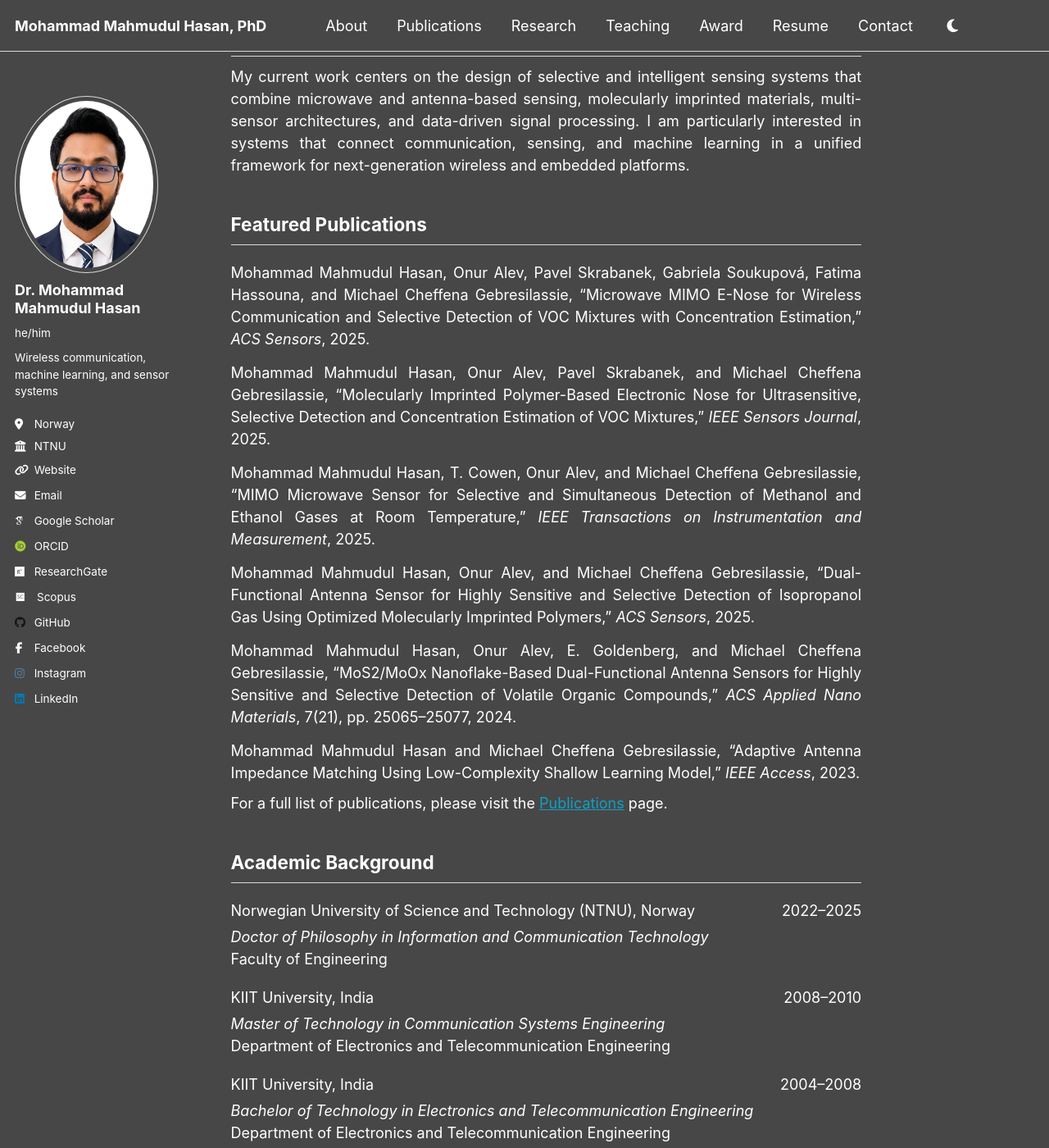
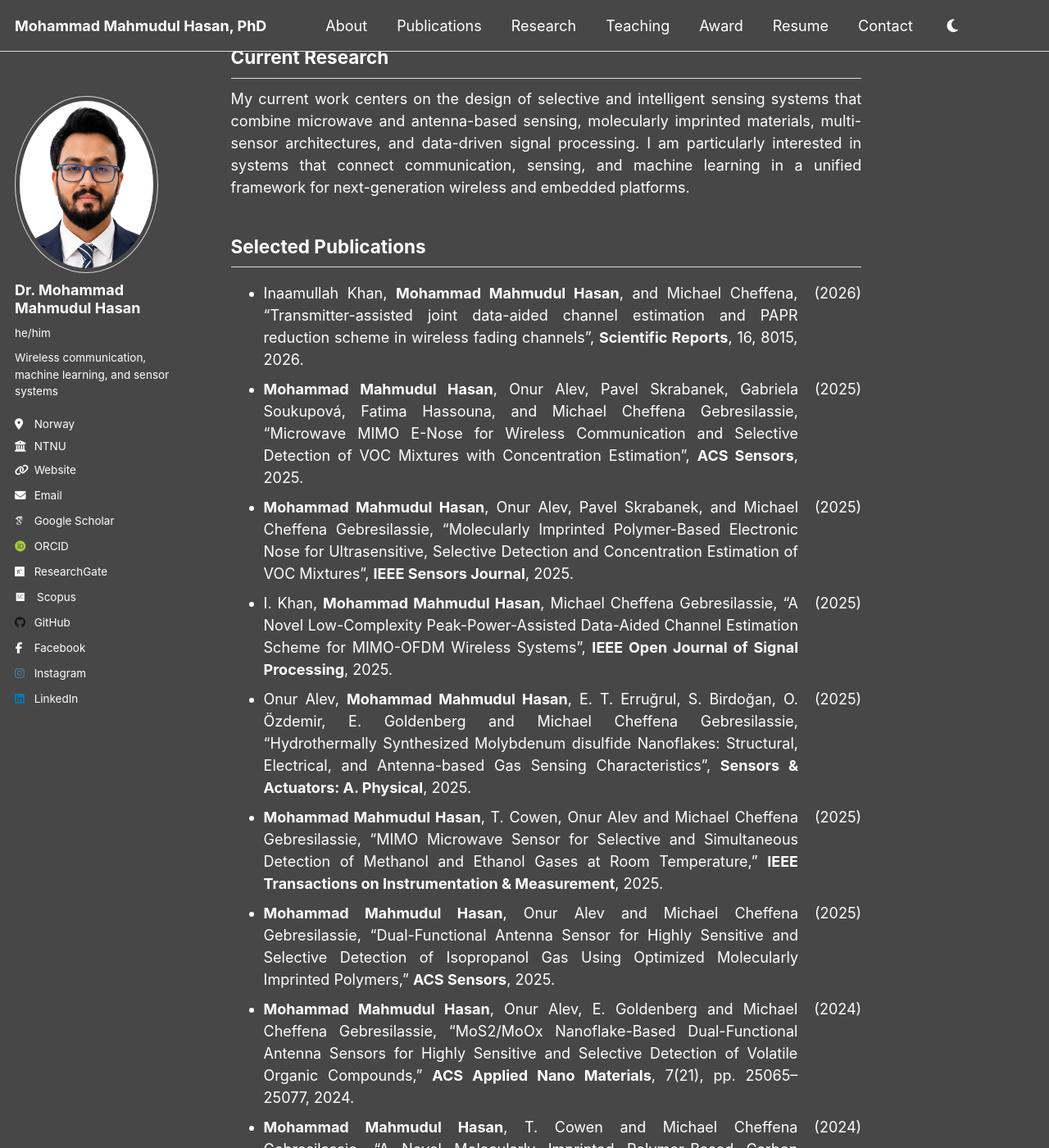
Before and after one commit to dearmahmud/dearmahmud.github.io, a Jekyll site: the page built from _pages/about.md, in a window 1280 px wide and 1400 px high, scrolled down 1342 px. Shown: the whole window at 82% size. Built offline with Jekyll 4.4.1, drawn with Linux system fonts in a browser that asks for light colours; some web fonts are replaced; some of the changed text lies outside the part shown.

Commit message:
Update about.md

```diff
--- a/_pages/about.md
+++ b/_pages/about.md
@@ -33,14 +33,14 @@ I am <em>Mohammad Mahmudul Hasan</em>, Associate Professor in the Department of
 ## Selected Highlights
 
 <ul style="text-align: justify; margin-top: 10px;">
-  <li>Associate Professor, Department of Electrical and Electronic Engineering, University of Information Technology and Sciences (UITS), Bangladesh</li>
-  <li>More than 17 years of experience in teaching, research, and student supervision at undergraduate and postgraduate levels</li>
+  <li>More than 17 years of experience in teaching, research, and supervision of over 250 undergraduate and postgraduate students</li>
   <li>PhD in Information and Communication Technology, Norwegian University of Science and Technology (NTNU), Norway, 2025</li>
-  <li>PhD thesis nominated for the Best Doctoral Thesis Award at NTNU, 2025</li>
-  <li>Visiting Researcher, Brno University of Technology, Czech Republic, 2024–2025</li>
+  <li>PhD thesis nominated for the Best Doctoral Thesis in Sensors at NTNU, 2025</li>
+  <li>Research Fellow at NTNU and Visiting Research Fellow at Brno University of Technology, Czech Republic, during 2022–2025</li>
+  <li>Recipient of prestigious and competitive research grants from the Research Council of Norway, 2024</li>
   <li>Work Package Member in Research Council of Norway-funded projects on machine learning-assisted antenna-sensor arrays and air-quality monitoring using massive MIMO systems</li>
-  <li>Publications in peer-reviewed journals including <em>ACS Sensors</em>, <em>IEEE Transactions on Instrumentation and Measurement</em>, <em>IEEE Sensors Journal</em>, <em>IEEE Access</em>, and <em>Scientific Reports</em></li>
-  <li>Recipient of the Chancellor’s Gold Medal and Founder’s Gold Medal, KIIT University, India, 2010</li>
+  <li>More than 35 peer-reviewed publications in journals including <em>ACS Sensors</em>, <em>IEEE Transactions on Instrumentation and Measurement</em>, <em>IEEE Sensors Journal</em>, <em>Scientific Reports</em>, <em>ACS Applied Nano Materials</em>, and <em>IEEE Access</em></li>
+  <li>Recipient of the Chancellor’s Gold Medal, Founder’s Gold Medal, and Chancellor’s Merit Scholarship, KIIT University, India</li>
 </ul>
 
 ## Current Research
@@ -49,43 +49,100 @@ I am <em>Mohammad Mahmudul Hasan</em>, Associate Professor in the Department of
 My current work centers on the design of selective and intelligent sensing systems that combine microwave and antenna-based sensing, molecularly imprinted materials, multi-sensor architectures, and data-driven signal processing. I am particularly interested in systems that connect communication, sensing, and machine learning in a unified framework for next-generation wireless and embedded platforms.
 </p>
 
-## Featured Publications
+## Selected Publications
 
-<div style="margin-top: 20px; display: flex; justify-content: space-between; align-items: flex-start;">
-  <div style="text-align: justify; flex: 1;">
-    Mohammad Mahmudul Hasan, Onur Alev, Pavel Skrabanek, Gabriela Soukupová, Fatima Hassouna, and Michael Cheffena Gebresilassie, “Microwave MIMO E-Nose for Wireless Communication and Selective Detection of VOC Mixtures with Concentration Estimation,” <em>ACS Sensors</em>, 2025.
+- <div style="display: flex; justify-content: space-between; align-items: flex-start;">
+    <div style="text-align: justify; flex: 1;">
+      Inaamullah Khan, <strong>Mohammad Mahmudul Hasan</strong>, and Michael Cheffena, “Transmitter-assisted joint data-aided channel estimation and PAPR reduction scheme in wireless fading channels”, <strong>Scientific Reports</strong>, 16, 8015, 2026.
+    </div>
+    <div style="margin-left: 20px;">(2026)</div>
   </div>
-</div>
 
-<div style="margin-top: 14px; display: flex; justify-content: space-between; align-items: flex-start;">
-  <div style="text-align: justify; flex: 1;">
-    Mohammad Mahmudul Hasan, Onur Alev, Pavel Skrabanek, and Michael Cheffena Gebresilassie, “Molecularly Imprinted Polymer-Based Electronic Nose for Ultrasensitive, Selective Detection and Concentration Estimation of VOC Mixtures,” <em>IEEE Sensors Journal</em>, 2025.
+- <div style="display: flex; justify-content: space-between; align-items: flex-start;">
+    <div style="text-align: justify; flex: 1;">
+      <strong>Mohammad Mahmudul Hasan</strong>, Onur Alev, Pavel Skrabanek, Gabriela Soukupová, Fatima Hassouna, and Michael Cheffena Gebresilassie, “Microwave MIMO E-Nose for Wireless Communication and Selective Detection of VOC Mixtures with Concentration Estimation”, <strong>ACS Sensors</strong>, 2025.
+    </div>
+    <div style="margin-left: 20px;">(2025)</div>
   </div>
-</div>
 
-<div style="margin-top: 14px; display: flex; justify-content: space-between; align-items: flex-start;">
-  <div style="text-align: justify; flex: 1;">
-    Mohammad Mahmudul Hasan, T. Cowen, Onur Alev, and Michael Cheffena Gebresilassie, “MIMO Microwave Sensor for Selective and Simultaneous Detection of Methanol and Ethanol Gases at Room Temperature,” <em>IEEE Transactions on Instrumentation and Measurement</em>, 2025.
+- <div style="display: flex; justify-content: space-between; align-items: flex-start;">
+    <div style="text-align: justify; flex: 1;">
+      <strong>Mohammad Mahmudul Hasan</strong>, Onur Alev, Pavel Skrabanek, and Michael Cheffena Gebresilassie, “Molecularly Imprinted Polymer-Based Electronic Nose for Ultrasensitive, Selective Detection and Concentration Estimation of VOC Mixtures”, <strong>IEEE Sensors Journal</strong>, 2025.
+    </div>
+    <div style="margin-left: 20px;">(2025)</div>
   </div>
-</div>
 
-<div style="margin-top: 14px; display: flex; justify-content: space-between; align-items: flex-start;">
-  <div style="text-align: justify; flex: 1;">
-    Mohammad Mahmudul Hasan, Onur Alev, and Michael Cheffena Gebresilassie, “Dual-Functional Antenna Sensor for Highly Sensitive and Selective Detection of Isopropanol Gas Using Optimized Molecularly Imprinted Polymers,” <em>ACS Sensors</em>, 2025.
+
+- <div style="display: flex; justify-content: space-between; align-items: flex-start;">
+    <div style="text-align: justify; flex: 1;">
+      I. Khan, <strong>Mohammad Mahmudul Hasan</strong>, Michael Cheffena Gebresilassie, “A Novel Low-Complexity Peak-Power-Assisted Data-Aided Channel Estimation Scheme for MIMO-OFDM Wireless Systems”, <strong> IEEE Open Journal of Signal Processing</strong>, 2025.
+    </div>
+    <div style="margin-left: 20px;">(2025)</div>
   </div>
-</div>
 
-<div style="margin-top: 14px; display: flex; justify-content: space-between; align-items: flex-start;">
-  <div style="text-align: justify; flex: 1;">
-    Mohammad Mahmudul Hasan, Onur Alev, E. Goldenberg, and Michael Cheffena Gebresilassie, “MoS2/MoOx Nanoflake-Based Dual-Functional Antenna Sensors for Highly Sensitive and Selective Detection of Volatile Organic Compounds,” <em>ACS Applied Nano Materials</em>, 7(21), pp. 25065–25077, 2024.
+- <div style="display: flex; justify-content: space-between; align-items: flex-start;">
+    <div style="text-align: justify; flex: 1;">
+      Onur Alev, <strong>Mohammad Mahmudul Hasan</strong>, E. T. Erruğrul, S. Birdoğan, O. Özdemir, E. Goldenberg and Michael Cheffena Gebresilassie, “Hydrothermally Synthesized Molybdenum disulfide Nanoflakes: Structural, Electrical, and Antenna-based Gas Sensing Characteristics”, <strong>Sensors & Actuators: A. Physical</strong>, 2025.
+    </div>
+    <div style="margin-left: 20px;">(2025)</div>
   </div>
-</div>
 
-<div style="margin-top: 14px; display: flex; justify-content: space-between; align-items: flex-start;">
-  <div style="text-align: justify; flex: 1;">
-    Mohammad Mahmudul Hasan and Michael Cheffena Gebresilassie, “Adaptive Antenna Impedance Matching Using Low-Complexity Shallow Learning Model,” <em>IEEE Access</em>, 2023.
+- <div style="display: flex; justify-content: space-between; align-items: flex-start;">
+    <div style="text-align: justify; flex: 1;">
+      <strong>Mohammad Mahmudul Hasan</strong>, T. Cowen, Onur Alev and Michael Cheffena Gebresilassie, “MIMO Microwave Sensor for Selective and Simultaneous Detection of Methanol and Ethanol Gases at Room Temperature,” <strong>IEEE Transactions on Instrumentation & Measurement</strong>, 2025.
+    </div>
+    <div style="margin-left: 20px;">(2025)</div>
   </div>
-</div>
+
+- <div style="display: flex; justify-content: space-between; align-items: flex-start;">
+    <div style="text-align: justify; flex: 1;">
+      <strong>Mohammad Mahmudul Hasan</strong>, Onur Alev and Michael Cheffena Gebresilassie, “Dual-Functional Antenna Sensor for Highly Sensitive and Selective Detection of Isopropanol Gas Using Optimized Molecularly Imprinted Polymers,” <strong>ACS Sensors</strong>, 2025.
+    </div>
+    <div style="margin-left: 20px;">(2025)</div>
+  </div>
+
+- <div style="display: flex; justify-content: space-between; align-items: flex-start;">
+    <div style="text-align: justify; flex: 1;">
+      <strong>Mohammad Mahmudul Hasan</strong>, Onur Alev, E. Goldenberg and Michael Cheffena Gebresilassie, “MoS2/MoOx Nanoflake-Based Dual-Functional Antenna Sensors for Highly Sensitive and Selective Detection of Volatile Organic Compounds,” <strong>ACS Applied Nano Materials</strong>, 7(21), pp. 25065–25077, 2024.
+    </div>
+    <div style="margin-left: 20px;">(2024)</div>
+  </div>
+
+- <div style="display: flex; justify-content: space-between; align-items: flex-start;">
+    <div style="text-align: justify; flex: 1;">
+      <strong>Mohammad Mahmudul Hasan</strong>, T. Cowen and Michael Cheffena Gebresilassie, “A Novel Molecularly Imprinted Polymer-Based Carbon Nanotube-Coated Microwave Sensor for Selective Detection of Methanol Gas,” <strong>IEEE Sensors Letters</strong>, 8(5), 6004904, 2024.
+    </div>
+    <div style="margin-left: 20px;">(2024)</div>
+  </div>
+
+- <div style="display: flex; justify-content: space-between; align-items: flex-start;">
+    <div style="text-align: justify; flex: 1;">
+      <strong>Mohammad Mahmudul Hasan</strong>, Onur Alev, E. Goldenberg and Michael Cheffena Gebresilassie, “A Novel Molybdenum Disulfide-Based High-Precision Microwave Sensor for Methanol Gas Detection at Room Temperature,” <strong>IEEE Microwave and Wireless Technology Letters</strong>, 34(6), pp. 691–694, 2024.
+    </div>
+    <div style="margin-left: 20px;">(2024)</div>
+  </div>
+
+- <div style="display: flex; justify-content: space-between; align-items: flex-start;">
+    <div style="text-align: justify; flex: 1;">
+      <strong>Mohammad Mahmudul Hasan</strong>, Michael Cheffena Gebresilassie, “Adaptive Antenna Impedance Matching Using Low-Complexity Shallow Learning Model”, <strong>IEEE Access</strong>, II, pp. 74101–74111, 2023.
+    </div>
+    <div style="margin-left: 20px;">(2023)</div>
+  </div>
+
+- <div style="display: flex; justify-content: space-between; align-items: flex-start;">
+    <div style="text-align: justify; flex: 1;">
+      <strong>Mohammad Mahmudul Hasan</strong>, Michael Cheffena Gebresilassie, S. Petrovic, “Physical-layer Security Improvement in MIMO OFDM Systems using Multilevel Chaotic Encryption”, <strong>IEEE Access</strong>, II, pp. 64468–64475, 2023.
+    </div>
+    <div style="margin-left: 20px;">(2023)</div>
+  </div>
+
+- <div style="display: flex; justify-content: space-between; align-items: flex-start;">
+    <div style="text-align: justify; flex: 1;">
+      I. Khan, Michael Cheffena Gebresilassie, <strong>Mohammad Mahmudul Hasan</strong>, “Data Aided Channel Estimation for MIMO-OFDM Wireless Systems Using Reliable Carriers”, <strong>IEEE Access</strong>, II, pp. 47836–47847, 2023.
+    </div>
+    <div style="margin-left: 20px;">(2023)</div>
+  </div>
+
 
 <p style="text-align: justify; margin-top: 10px;">
 For a full list of publications, please visit the <a href="/publications/">Publications</a> page.
```
Also changed, not shown: other parts of _pages/about.md (+1 -1 lines).
